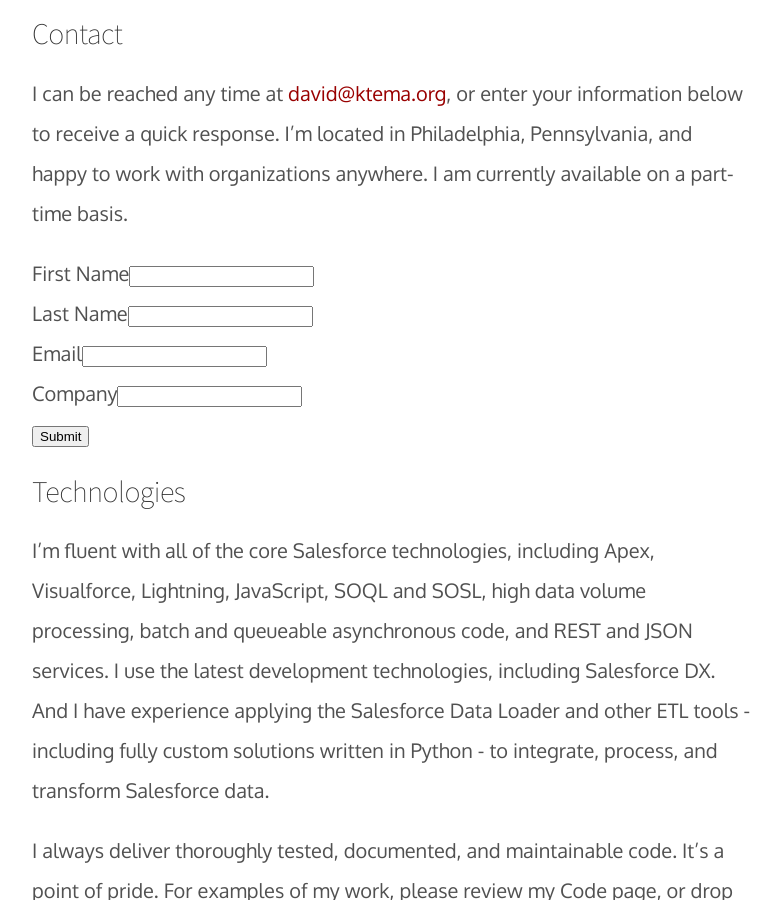
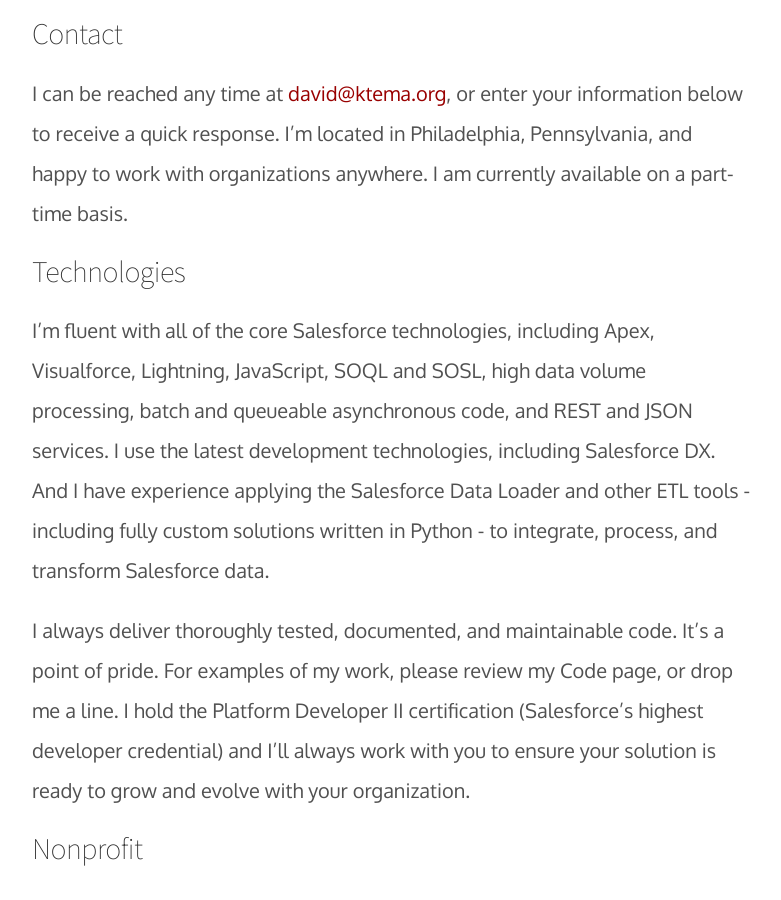
Before and after one commit to davidmreed/davidmreed.github.io, a Jekyll site: the page built from consulting.md, in a window 1280 px wide and 900 px high, scrolled down 587 px. Shown: the whole window, without its empty margins (248-1029 px from the left). Built offline with Jekyll 4.4.1, drawn with Linux system fonts in a browser that asks for light colours; some web fonts are replaced.

Commit message:
remove web-to-lead

```diff
--- a/consulting.md
+++ b/consulting.md
@@ -11,18 +11,6 @@
 
 I can be reached any time at [david@ktema.org](david@ktema.org), or enter your information below to receive a quick response. I'm located in Philadelphia, Pennsylvania, and happy to work with organizations anywhere. I am currently available on a part-time basis.
 
-<form action="https://webto.salesforce.com/servlet/servlet.WebToLead?encoding=UTF-8" method="POST">
-
-<input type=hidden name="oid" value="00D36000000YDbo">
-<input type=hidden name="retURL" value="https://www.ktema.org/consulting/">
-
-<label for="first_name">First Name</label><input  id="first_name" maxlength="40" name="first_name" size="20" type="text" /><br>
-<label for="last_name">Last Name</label><input  id="last_name" maxlength="80" name="last_name" size="20" type="text" /><br>
-<label for="email">Email</label><input  id="email" maxlength="80" name="email" size="20" type="text" /><br>
-<label for="company">Company</label><input  id="company" maxlength="40" name="company" size="20" type="text" /><br>
-<input type="submit" name="submit">
-</form>
-
 ## Technologies
 
 I'm fluent with all of the core Salesforce technologies, including Apex, Visualforce, Lightning, JavaScript, SOQL and SOSL, high data volume processing, batch and queueable asynchronous code, and REST and JSON services. I use the latest development technologies, including Salesforce DX. And I have experience applying the Salesforce Data Loader and other ETL tools - including fully custom solutions written in Python - to integrate, process, and transform Salesforce data.
```
